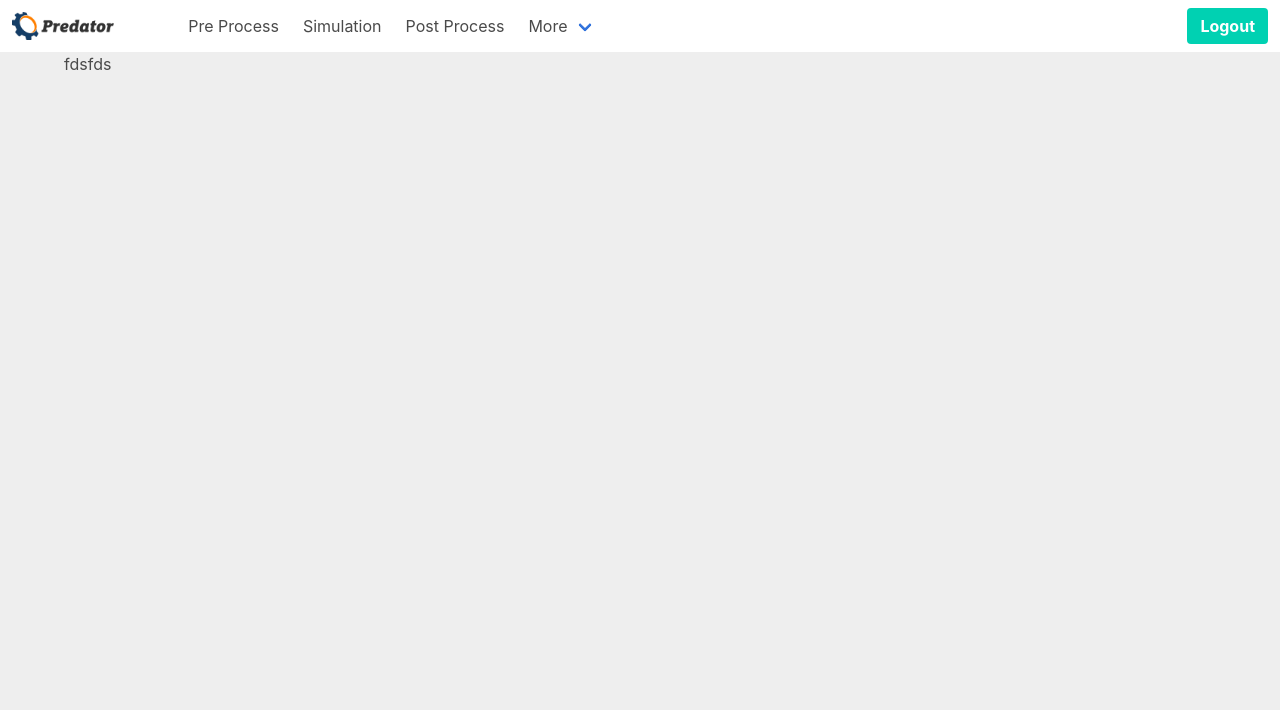
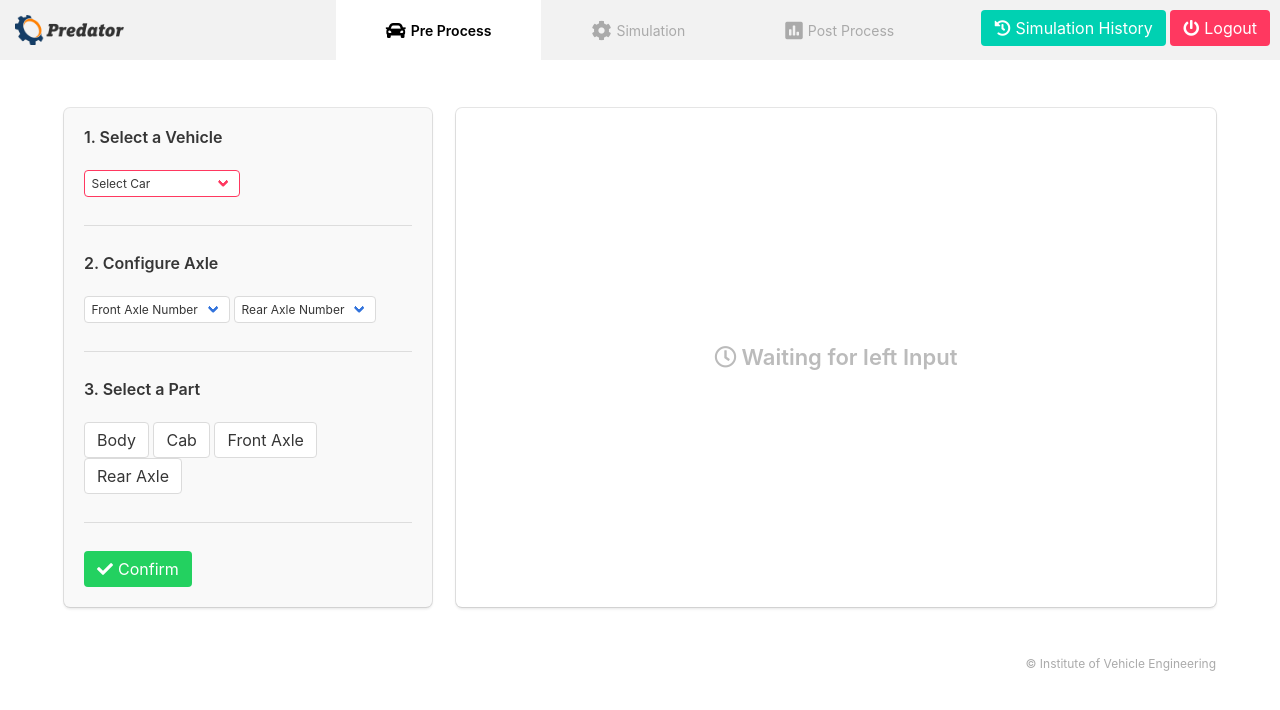
Before and after one commit to newscool/predator, a plain HTML site: page preprocess.html in a window 1280 px wide. Drawn offline with Linux system fonts and the light colour scheme.

Commit message:
make preprocess & preprocess-body

```diff
--- a/css/styles.css
+++ b/css/styles.css
@@ -1,8 +1,64 @@
-html {
-    background-color: #eee;
+body {
+    min-width: 1140px;
 }
-.navbar-brand {
-    margin-right: 50px;
+i {
+    margin-right: 5px;
+}
+nav {
+    position: relative;
+    display: flex;
+    justify-content: space-between;
+    padding: 10px;
+    height: 60px;
+    background-color: #f2f2f2;
+}
+
+nav .tab {
+    position: absolute;
+    display: block;
+    top: 0;
+    left: 0;
+    right: 0;
+    margin: 0 auto;
+    text-align: center;
+    font-size: 0;
+    height: 100%;
+}
+nav .tab li {
+    display: inline-block;
+    height: 100%;
+}
+nav .tab li .item {
+    display: flex;
+    align-items: center;
+    height: 100%;
+    padding: 0 50px;
+    font-size: 14px;
+    color: #aaa;
+}
+nav .tab li.is-active .item {
+    background-color: #fff;
+    color: #000;
+    font-weight: 600;
+}
+nav .tab li i {
+    font-size: 20px;
+    margin-right: 5px;
+    margin-top: 1px;
+}
+
+nav .logo img {
+    height: 100%;
+    padding: 5px;
+}
+
+.container {
+    min-width: 1140px !important;
+}
+
+
+.hero.is-fullheight-with-navbar {
+    background-color: #fff;
 }
 
 .login-bg {
@@ -14,3 +70,50 @@ html {
     background: url('../img/login_bg.jpg') no-repeat 80%;
     background-size: cover;
 }
+
+
+.preprocess .box {
+    padding: 30px 20px;
+    /* min-height: 600px; */
+}
+.box .button.is-static {
+    font-size: 10px;
+    height: 100%;
+}
+
+aside .box {
+    background-color: #f9f9f9;
+}
+aside hr {
+    background-color: #ddd;
+    height: 1px;
+    margin: 28px 0;
+}
+aside h2 {
+}
+
+
+.field-label {
+    text-align: left;
+}
+.field-label label {
+    font-weight: normal;
+}
+
+.is-waiting {
+    display: flex;
+    height: 100%;
+    justify-content: center;
+    align-items: center;
+    font-size: 22px;
+    color: #bbb;
+    font-weight: 600;
+}
+
+
+/* footer */
+footer {
+    font-size: 12px;
+    color: #aaa;
+    text-align: right;
+}
--- a/preprocess.html
+++ b/preprocess.html
@@ -12,67 +12,92 @@
 </head>
 
 <body>
-    <nav class="navbar" role="navigation" aria-label="main navigation">
-        <div class="navbar-brand">
-            <a class="navbar-item" href="https://bulma.io">
-                <img src="./img/logo.png">
-            </a>
-            <a role="button" class="navbar-burger burger" aria-label="menu" aria-expanded="false"
-                data-target="navbarBasicExample">
-                <span aria-hidden="true"></span>
-                <span aria-hidden="true"></span>
-                <span aria-hidden="true"></span>
-            </a>
+    <nav>
+        <div class="logo">
+            <img src="./img/logo.png" alt="Predator">
         </div>
-        <div id="navbarBasicExample" class="navbar-menu">
-            <div class="navbar-start">
-                <a class="navbar-item">
-                    Pre Process
-                </a>
-                <a class="navbar-item">
-                    Simulation
-                </a>
-                <a class="navbar-item">
-                    Post Process
-                </a>
-                <div class="navbar-item has-dropdown is-hoverable">
-                    <a class="navbar-link">
-                        More
-                    </a>
-                    <div class="navbar-dropdown">
-                        <a class="navbar-item">
-                            About
-                        </a>
-                        <a class="navbar-item">
-                            Jobs
-                        </a>
-                        <a class="navbar-item">
-                            Contact
-                        </a>
-                        <hr class="navbar-divider">
-                        <a class="navbar-item">
-                            Report an issue
-                        </a>
+        <ul class="tab">
+            <li class="is-active">
+                <div class="item">
+                    <i class="fas fa-car"></i>
+                    <span>Pre Process</span>
+                </div>
+            </li>
+            <li>
+                <div class="item">
+                    <i class="fas fa-cog"></i>
+                    <span>Simulation</span>
+                </div>
+            </li>
+            <li>
+                <div class="item">
+                    <i class="fas fa-poll"></i>
+                    <span>Post Process</span>
+                </div>
+            </li>
+        </ul>
+        <div class="util">
+            <a href="" class="button is-primary"><i class="fas fa-history"></i>Simulation History</a>
+            <a href="" class="button is-danger"><i class="fas fa-power-off"></i>Logout</a>
+        </div>
+    </nav>
+
+    <section class="section section-preprocess">
+        <div class="container">
+            <div class="columns">
+                <aside class="column is-4">
+                    <div class="box">
+                        <h2 class="title is-6">1. Select a Vehicle</h2>
+                        <div class="select is-danger is-small">
+                            <select>
+                                <option>Select Car</option>
+                                <option>Hyundai vehicle 001</option>
+                                <option>Hyundai vehicle 002</option>
+                                <option>Hyundai vehicle 003</option>
+                                <option>Hyundai vehicle 004</option>
+                            </select>
+                        </div>
+                        <hr>
+                        <h2 class="title is-6">2. Configure Axle</h2>
+                        <div class="select is-small">
+                            <select>
+                                <option>Front Axle Number</option>
+                                <option>1</option>
+                                <option>2</option>
+                                <option>3</option>
+                            </select>
+                        </div>
+                        <div class="select is-small">
+                            <select>
+                                <option>Rear Axle Number</option>
+                                <option>1</option>
+                                <option>2</option>
+                                <option>3</option>
+                            </select>
+                        </div>
+                        <hr>
+                        <h2 class="title is-6">3. Select a Part</h2>
+                        <ul class="select-part">
+                            <li class="button">Body</li>
+                            <li class="button">Cab</li>
+                            <li class="button">Front Axle</li>
+                            <li class="button">Rear Axle</li>
+                        </ul>
+                        <hr>
+                        <a href="" class="button is-success"><i class="fas fa-check"></i>Confirm</a>
                     </div>
-                </div>
-            </div>
-            <div class="navbar-end">
-                <div class="navbar-item">
-                    <div class="buttons">
-                        <a class="button is-primary">
-                            <strong>Logout</strong>
-                        </a>
+                </aside>
+                <div class="column is-8">
+                    <div class="box is-waiting">
+                        <span><i class="far fa-clock"></i>Waiting for left Input</span>
                     </div>
                 </div>
             </div>
         </div>
-    </nav>
-
-    <section class="content-body">
-        <div class="container">
-            fdsfds
-        </div>
     </section>
+    <footer class="container">
+        © Institute of Vehicle Engineering
+    </footer>
 
 </body>
 
```
Also changed, not shown: index.html (+10 -3 lines), preprocess-body.html (added, +326 -0 lines).
